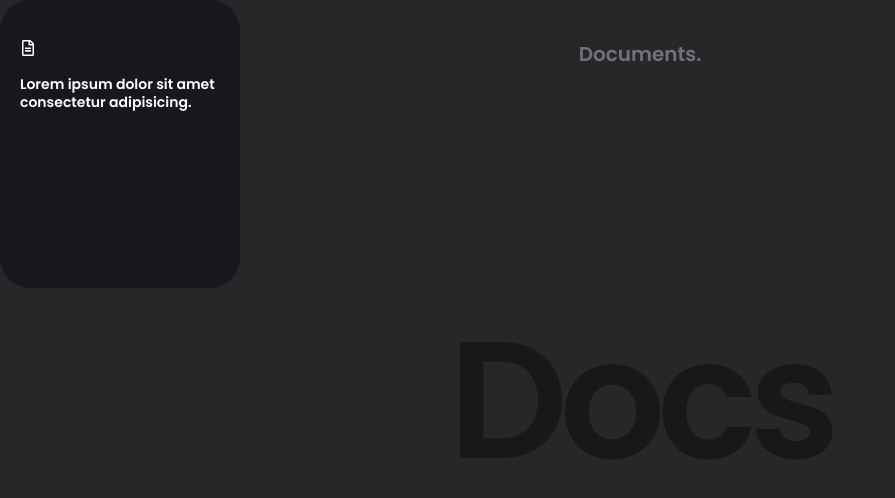
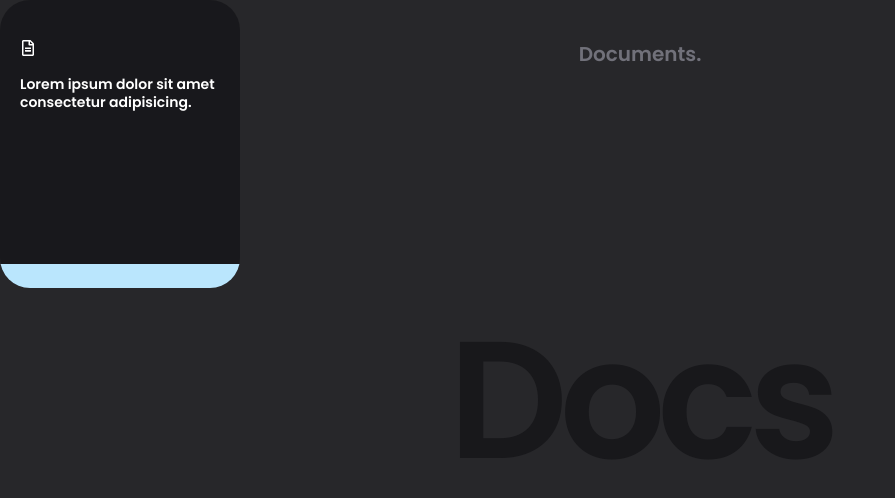
Before and after one commit to aadarshraj02/docs-mini, a React (Vite) app: page / in a window 1280 px wide. Shown: the top 498 px of the page, without its empty margins (0-895 px from the left). Built offline with nearby package versions, Linux system fonts and the light colour scheme.

Commit message:
removed height added padding and bgcolor

```diff
--- a/src/components/Card.jsx
+++ b/src/components/Card.jsx
@@ -8,7 +8,7 @@ const Card = () => {
         <p className="text-sm mt-5 font-semibold leading-tight">
           Lorem ipsum dolor sit amet consectetur adipisicing.
         </p>
-        <div className="absolute bottom-0 left-0 w-full h-20"></div>
+        <div className="absolute bottom-0 left-0 w-full py-3 bg-sky-200"></div>
       </div>
     </div>
   );
```
